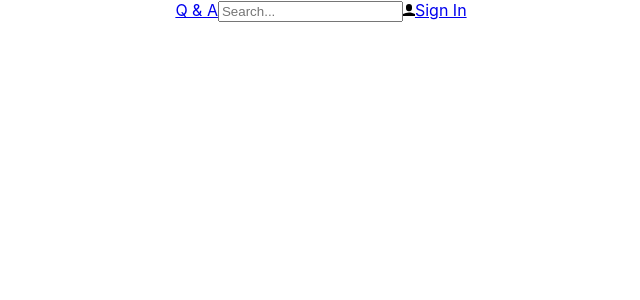
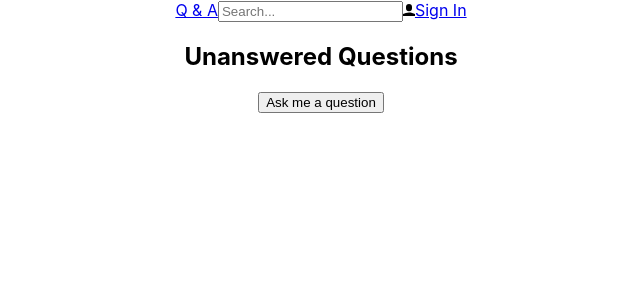
Before and after one commit to Flcable/Quest-and-Answer-App, a React (Create React App) app in the folder frontend/: page / in a window 1280 px wide. Shown: the top 300 px of the page, without its empty margins (319-959 px from the left). Built offline with nearby package versions, Linux system fonts and the light colour scheme.

Commit message:
HomePage Add

```diff
--- a/frontend/src/App.tsx
+++ b/frontend/src/App.tsx
@@ -1,11 +1,13 @@
 import React from 'react';
 import './App.css';
 import { Header } from './Header';
+import { HomePage } from './HomePage';
 
 function App() {
  return(
    <div className="App">
      <Header />
+     <HomePage />
    </div>
  )
 }
--- /dev/null
+++ b/frontend/src/HomePage.tsx
@@ -0,0 +1,10 @@
+import React from 'react';
+
+export const HomePage = () => (
+    <div>
+        <div>
+            <h2>Unanswered Questions</h2>
+            <button>Ask me a question</button>
+        </div>
+    </div>
+);
```
Also changed, not shown: 1 other file (tests, documents, lock files or other folders).
